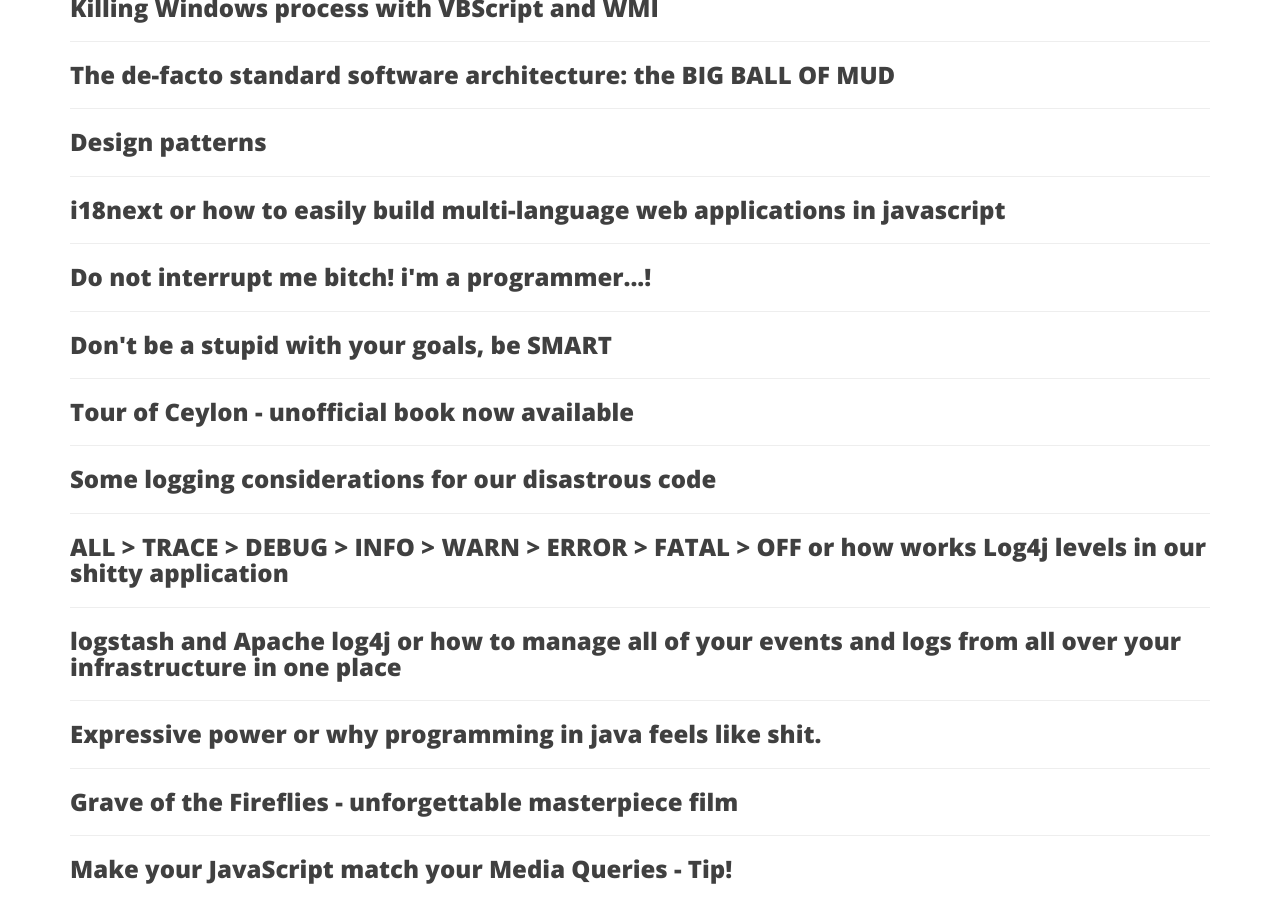
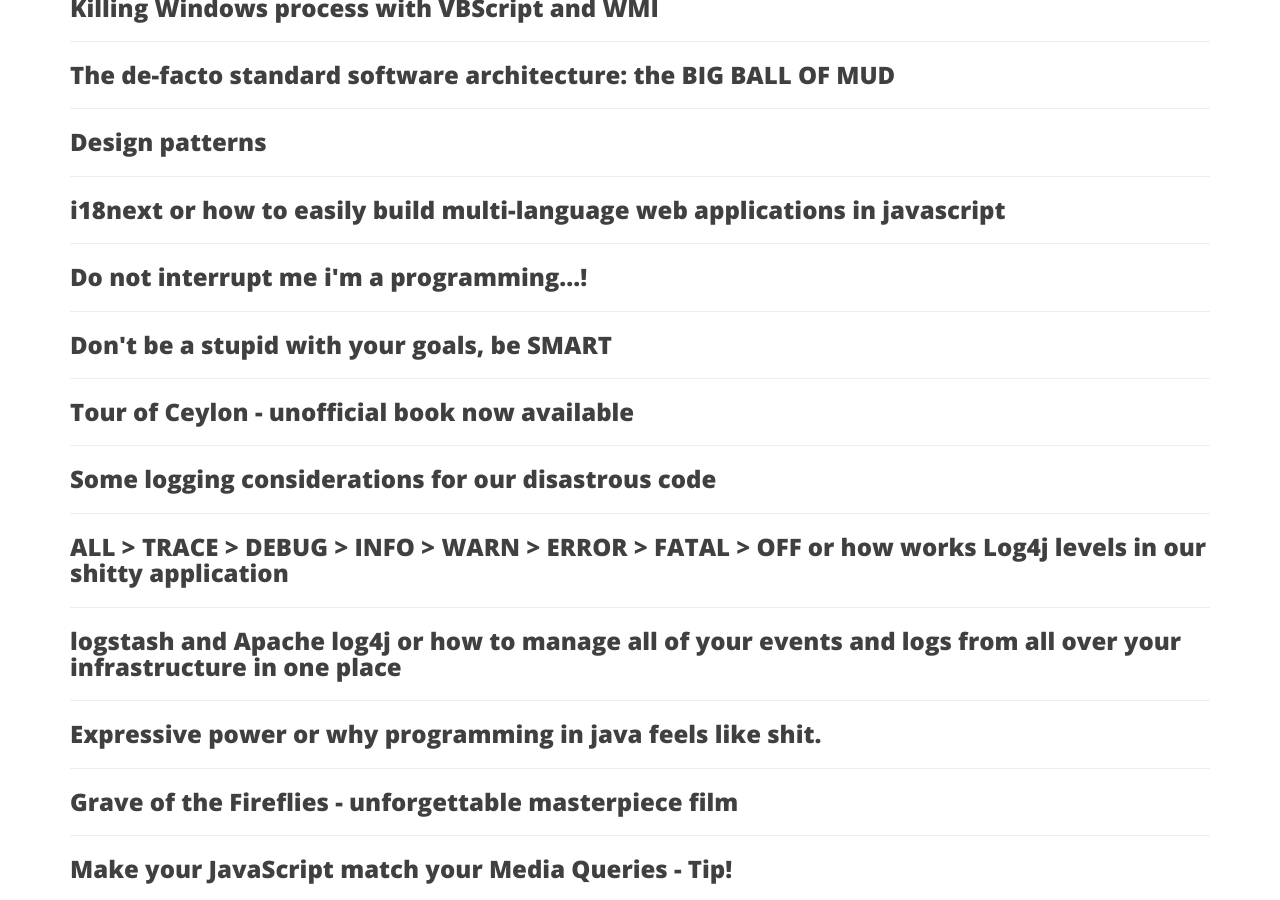
Before and after one commit to yeradis/yeradis.github.io, a Jekyll site: the page built from index.html, in a window 1280 px wide and 900 px high, scrolled down 1784 px. Built offline with Jekyll 4.4.1, drawn with Linux system fonts in a browser that asks for light colours; nearby versions of some CDN libraries; the list of posts is cut into pages by our own code.

Commit message:
Update to remove offessive term

```diff
--- a/_posts/2014-07-02-do-not-interrupt-me-bitch-im-programmer.md
+++ b/_posts/2014-07-02-do-not-interrupt-me-im-programming.md
@@ -1,6 +1,6 @@
 ---
 layout: post
-title: Do not interrupt me bitch! i'm a programmer...!
+title: Do not interrupt me i'm a programming...!
 date: 2014-7-2
 tags:
 comments: true
```
